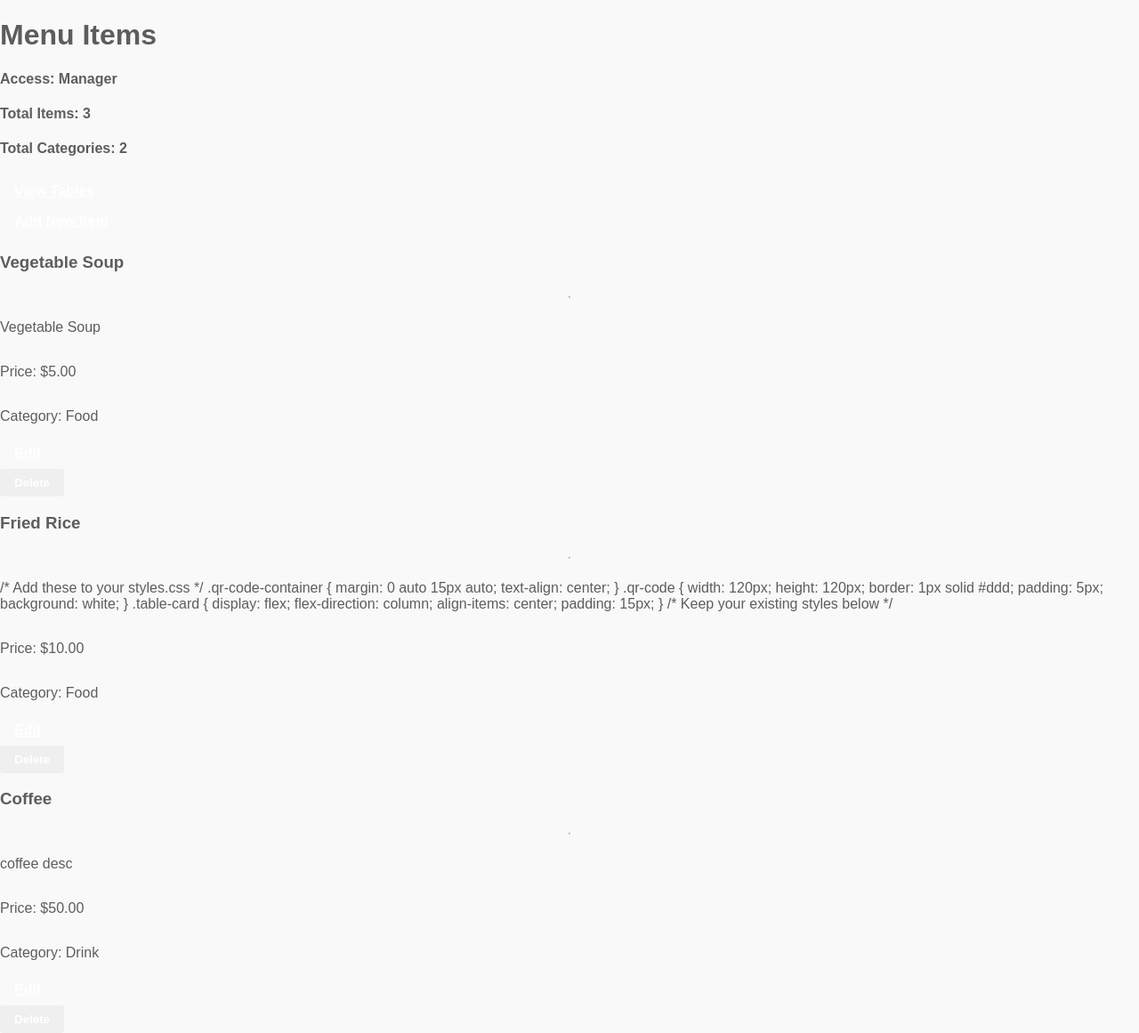
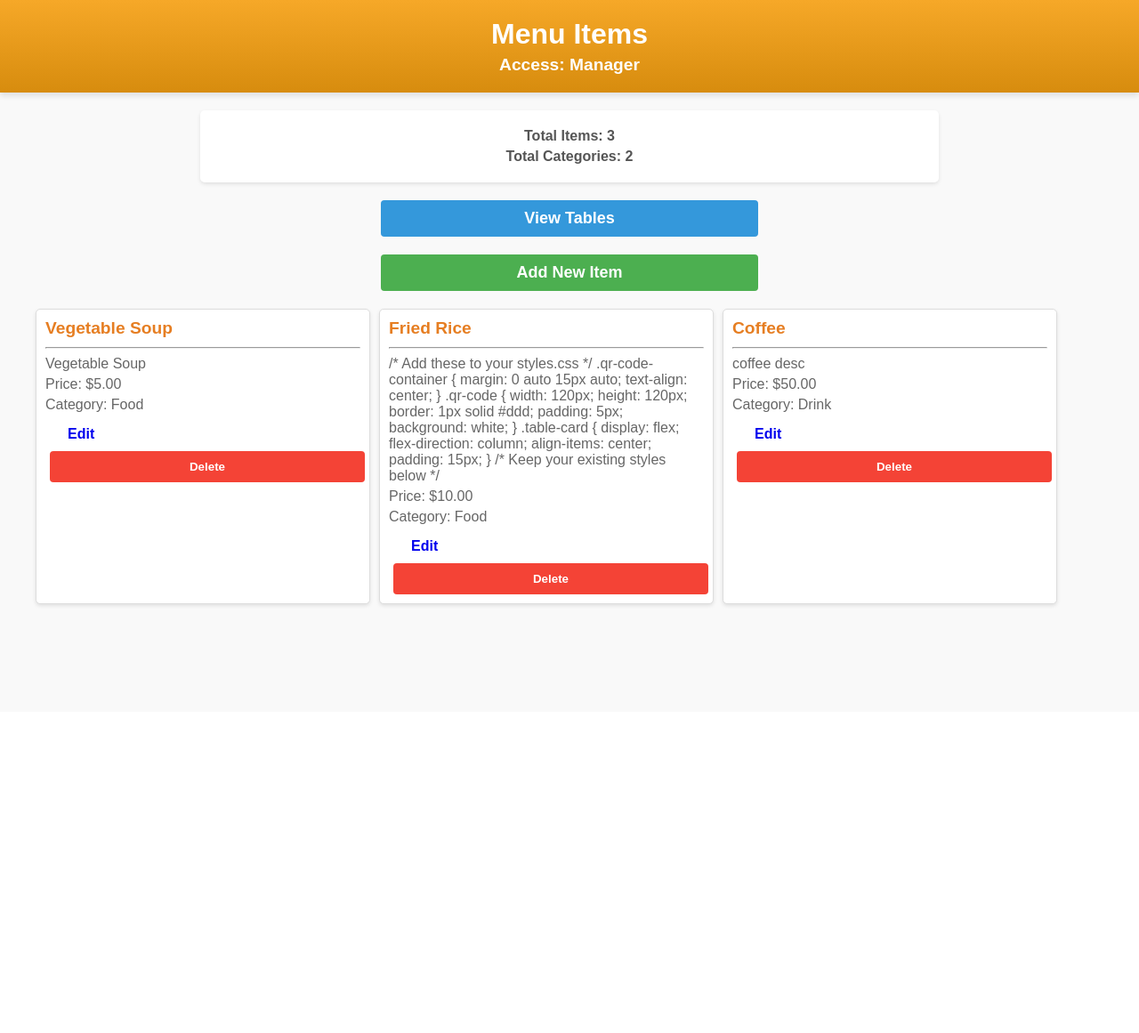
Before and after one commit to BanyarSawThit/taddib-restaurant, a Django app: page /manager/menu/ in a window 1280 px wide. Shown: the whole page at 89% size. After the commit the page ends 682 px from the top, so only its background shows below. Run offline with Django 5.2, Linux system fonts and the light colour scheme; data comes from the database, SQL or seed files in the repository.

Commit message:
Fix the code due to difference of softwares (WebStorm and PyCharm)

```diff
--- a/manager/static/css/styles.css
+++ b/manager/static/css/styles.css
@@ -1,166 +1,265 @@
-:root {
-    /* Color Palette */
-    --primary: #f6a828;
-    --primary-dark: #d7730e;
-    --success: #4CAF50;
-    --success-dark: #45a049;
-    --danger: #f44336;
-    --danger-dark: #da190b;
-    --info: #3498db;
-    --info-dark: #2980b9;
-    --text: #5e5d5d;
-    --light: #f9f9f9;
-    --white: #ffffff;
-    --border: #ddd;
-
-    /* Spacing Scale */
-    --space-xs: 4px;
-    --space-sm: 8px;
-    --space-md: 16px;
-    --space-lg: 24px;
-    --space-xl: 32px;
-
-    /* Border Radius */
-    --radius-sm: 4px;
-    --radius-md: 8px;
-
-    /* Shadows */
-    --shadow-sm: 0 1px 3px rgba(0, 0, 0, 0.12);
-    --shadow-md: 0 4px 6px rgba(0, 0, 0, 0.1);
-    --shadow-lg: 0 10px 15px rgba(0, 0, 0, 0.1);
-
-    /* Transitions */
-    --transition: all 0.2s ease;
+/* Base Styles */
+body {
+    font-family: Arial, sans-serif;
+    background-color: #f9f9f9;
+    color: #333;
+    margin: 0;
+    padding: 0;
 }
 
-/* Base & Layout */
-body {
-    font-family: Arial, sans-serif;
-    background: var(--light);
-    color: var(--text);
+.header {
+    background: linear-gradient(to bottom, #f6a828, #d78c0e);
+    color: white;
+    padding: 20px;
+    text-align: center;
+    box-shadow: 0 4px 6px rgba(0, 0, 0, 0.1);
+}
+
+.header h1, .header h4 {
     margin: 0;
 }
 
-.container {
+.header h4 {
+    margin-top: 5px;
+    font-size: 1.2em;
+}
+
+/*----------------------------------------------------------*/
+.summary, .edit-table-container {
+    background-color: #fff;
+    padding: 15px;
+    margin: 20px auto;
+    border-radius: 5px;
+    box-shadow: 0 2px 4px rgba(0, 0, 0, 0.1);
+    max-width: 800px;
+    text-align: center;
+}
+
+.summary h4 {
+    margin: 5px 0;
+    color: #555;
+}
+
+.navigation-links {
+    text-align: center;
+    margin: 20px 0;
+    display: flex;
+    justify-content: center;
+    gap: 20px;
+}
+
+.nav-btn {
+    background-color: #3498db;
+    color: white;
+    width: 30%;
+    font-size: 18px;
+    padding: 10px 20px;
+    border-radius: 4px;
+    text-decoration: none;
+    transition: background-color 0.3s;
+}
+
+.nav-btn:hover {
+    background-color: #2980b9;
+}
+
+/*----------------------------------------------------------*/
+/* Container Styles */
+.menu-container, .table-container {
+    display: flex;
+    flex-wrap: wrap;
+    gap: 10px;
+    padding: 20px;
     max-width: 1200px;
     margin: 0 auto;
-    padding: var(--space-lg);
 }
 
-.grid {
-    display: grid;
-    gap: var(--space-md);
+/* Card Styles */
+.menu-card, .table-card {
+    background-color: #fff;
+    border: 1px solid #ddd;
+    border-radius: 5px;
+    padding: 10px;
+    box-shadow: 0 2px 4px rgba(0, 0, 0, 0.1);
+    transition: transform 0.2s, box-shadow 0.2s;
 }
 
-.flex {
-    display: flex;
-    gap: var(--space-sm);
+.menu-card:hover, .table-card:hover {
+    transform: translateY(-5px);
+    box-shadow: 0 4px 8px rgba(0, 0, 0, 0.2);
 }
 
-/* Cards */
-.card {
-    background: var(--white);
-    border: 1px solid var(--border);
-    border-radius: var(--radius-md);
-    box-shadow: var(--shadow-sm);
-    transition: var(--transition);
-    overflow: hidden;
+.menu-card {
+    width: calc(32% - 30px);
 }
 
-.card:hover {
-    transform: translateY(-2px);
-    box-shadow: var(--shadow-md);
+.table-card {
+    width: 30%;
+    text-align: center;
 }
 
-/* Menu Card Specific */
-.menu-card {
-    display: grid;
-    grid-template-rows: 1fr auto;
-    min-height: 250px;
+.menu-card h3, .table-card h3 {
+    margin: 0 0 10px;
+    font-size: 1.2em;
 }
 
-.card-content {
-    padding: var(--space-md);
+.menu-card h3 {
+    color: #e67e22;
 }
 
-.card-actions {
-    display: grid;
-    grid-template-columns: 1fr 1fr;
-    gap: var(--space-sm);
-    padding: var(--space-md);
-    margin-top: auto;
+.menu-card p, .table-card p {
+    margin: 5px 0;
+    color: #666;
 }
 
-/* Buttons */
-.btn {
-    display: inline-flex;
-    align-items: center;
-    justify-content: center;
-    padding: var(--space-sm) var(--space-md);
-    border-radius: var(--radius-sm);
-    font-weight: 600;
-    text-align: center;
-    cursor: pointer;
-    transition: var(--transition);
-    border: none;
-    color: var(--white);
+.menu-card p:last-child {
+    color: #3498db;
+    font-weight: bold;
 }
 
-.btn--block {
+.table-card p {
+    margin-bottom: 20px;
+}
+
+.table-card a {
+    text-decoration: none;
+    /*color: #3498db;*/
+    font-weight: bold;
+}
+
+/*----------------------------------------------------------*/
+/* Availability Colors */
+.table-card.available {
+    background-color: #95ff95;
+}
+
+.table-card.occupied {
+    background-color: lightcoral;
+}
+
+/* Form Styles */
+form .menu-card, .edit-table-container {
+    width: 75%;
+    margin: 20px auto;
+    padding: 20px;
+}
+
+form label {
     display: block;
+    margin-top: 10px;
+    font-weight: bold;
+}
+
+form input, form textarea, form select {
+    width: calc(100% - 15px);
+    padding: 8px;
+    margin-top: 5px;
+    border: 1px solid #ddd;
+    border-radius: 4px;
+}
+
+form button {
+    background-color: #f6a828;
+    color: white;
+    border: none;
+    padding: 10px 20px;
+    margin-top: 15px;
+    border-radius: 4px;
+    cursor: pointer;
     width: 100%;
 }
 
-.btn--edit {
-    background: var(--info);
+form button:hover {
+    background-color: #d78c0e;
 }
 
-.btn--edit:hover {
-    background: var(--info-dark);
+/*----------------------------------------------------------*/
+/* Edit Table Form Specific Styles */
+.edit-table-container {
+    max-width: 70%;
 }
 
-.btn--delete {
-    background: var(--danger);
+.edit-table-container h1 {
+    color: #2c3e50;
+    margin-bottom: 20px;
 }
 
-.btn--delete:hover {
-    background: var(--danger-dark);
+.edit-table-container form input[type="number"] {
+    width: 30%;
 }
 
-/* Utilities */
-.text-center {
+.edit-table-container a {
+    display: inline-block;
+    margin-top: 15px;
+    color: #3498db;
+    text-decoration: none;
+}
+
+.edit-table-container a:hover {
+    text-decoration: underline;
+}
+
+/* Tables Addition and Deletion buttons */
+.action-buttons {
+    text-align: center;
+    margin-top: 20px;
+}
+
+.btn {
+    display: inline-block;
+    padding: 10px 20px;
+    margin: 0 5px;
+    border-radius: 4px;
+    text-decoration: none;
+    font-weight: bold;
+    transition: background-color 0.3s;
+}
+
+.add-btn {
+    background-color: #4CAF50;
+    color: white;
+    width: 30%;
+    font-size: 18px;
+}
+
+.add-btn:hover {
+    background-color: #45a049;
+}
+
+.delete-btn {
+    background-color: #f44336;
+    color: white;
+}
+
+.delete-btn:hover {
+    background-color: #da190b;
+}
+
+.table-deletion {
+    margin-top: 15px;
+    display: flex;
+    justify-content: center;
+    gap: 10px;
+}
+
+/*QR codes for manager side*/
+
+.qr-code-container {
+    margin: 0 auto 15px auto;
     text-align: center;
 }
 
-.mt-auto {
-    margin-top: auto;
-}
-
-.shadow {
-    box-shadow: var(--shadow-sm);
-}
-
-/* Status Indicators */
-.status-available {
-    background: #95ff95;
-}
-
-.status-occupied {
-    background: lightcoral;
-}
-
-/* Forms */
-.form-control {
-    width: 100%;
-    padding: var(--space-sm);
-    border: 1px solid var(--border);
-    border-radius: var(--radius-sm);
-}
-
-/* QR Code */
 .qr-code {
     width: 120px;
     height: 120px;
-    border: 1px solid var(--border);
-    background: var(--white);
+    border: 1px solid #ddd;
+
+    background: white;
 }
+
+.table-card {
+    display: flex;
+    flex-direction: column;
+    align-items: center;
+    padding: 15px;
+}
```
